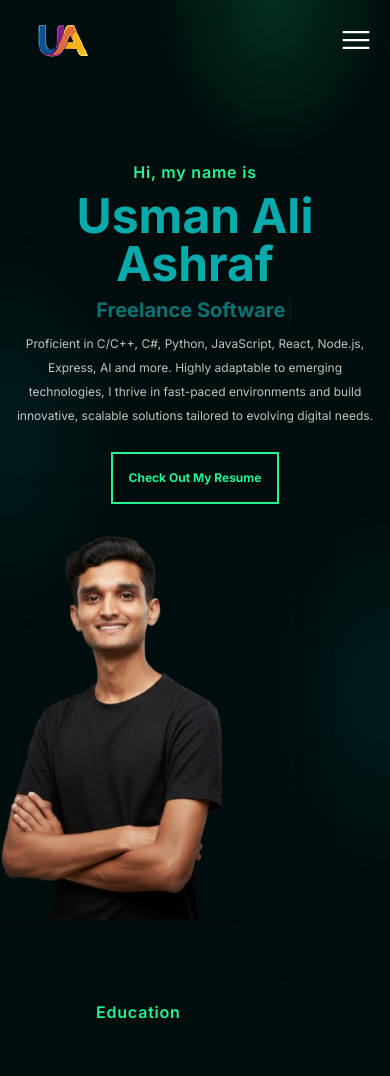
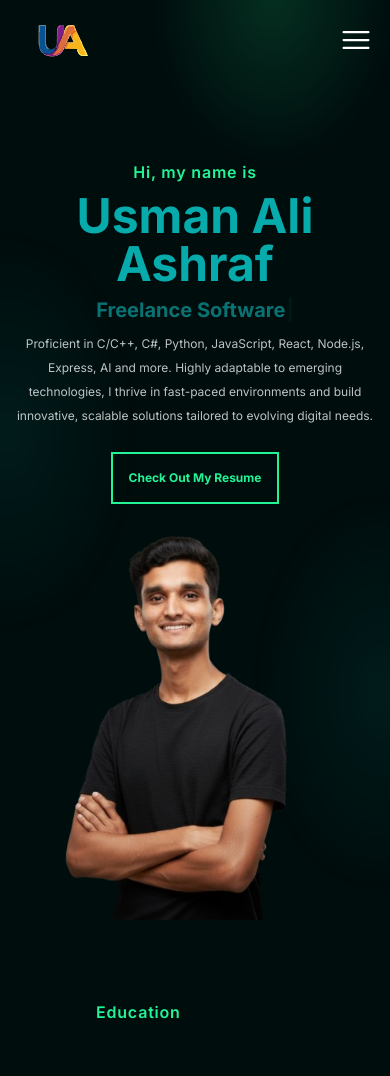
Before and after one commit to UsmanAliAshraf/Portfolio, a Next.js app: page / in a window 390 px wide. Shown: the top 1076 px of the page. Built offline with nearby package versions, Linux system fonts and the light colour scheme.

Commit message:
fixed image responsiveness

```diff
--- a/app/containers/hero.tsx
+++ b/app/containers/hero.tsx
@@ -58,16 +58,21 @@ export function Hero() {
                 </div>
 
                 {/* Right Side - Picture */}
-                <div className="relative group -mt-14 -translate-x-20 bg-transparent">
+<div className="relative group -mt-14 -translate-x-4 bg-transparent rounded-2xl overflow-hidden">
   <Image
     src="/me.png"
     alt="Usman Ali Ashraf"
     width={375}
     height={375}
     className="rounded-2xl shadow-2xl group-hover:scale-105 transition-transform duration-500 mix-blend-normal"
+    style={{
+      maskImage: 'radial-gradient(circle, rgba(0,0,0,1) 90%, rgba(0,0,0,0) 100%)',
+      WebkitMaskImage: 'radial-gradient(circle, rgba(0,0,0,1) 90%, rgba(0,0,0,0) 100%)'
+    }}
     priority
   />
 </div>
+
 
             </div>
         </section>
```
Lines whose indentation alone changed are shown as unchanged.
